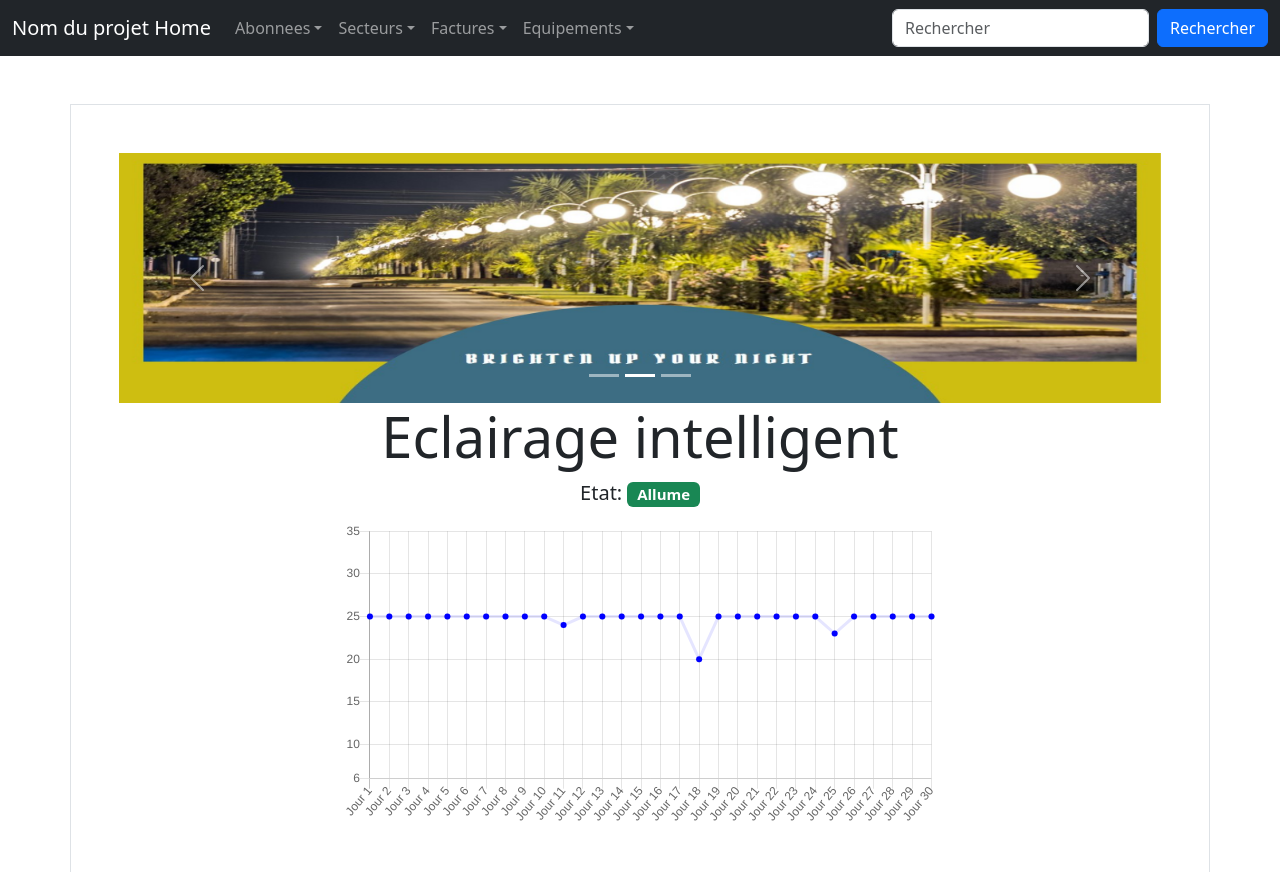
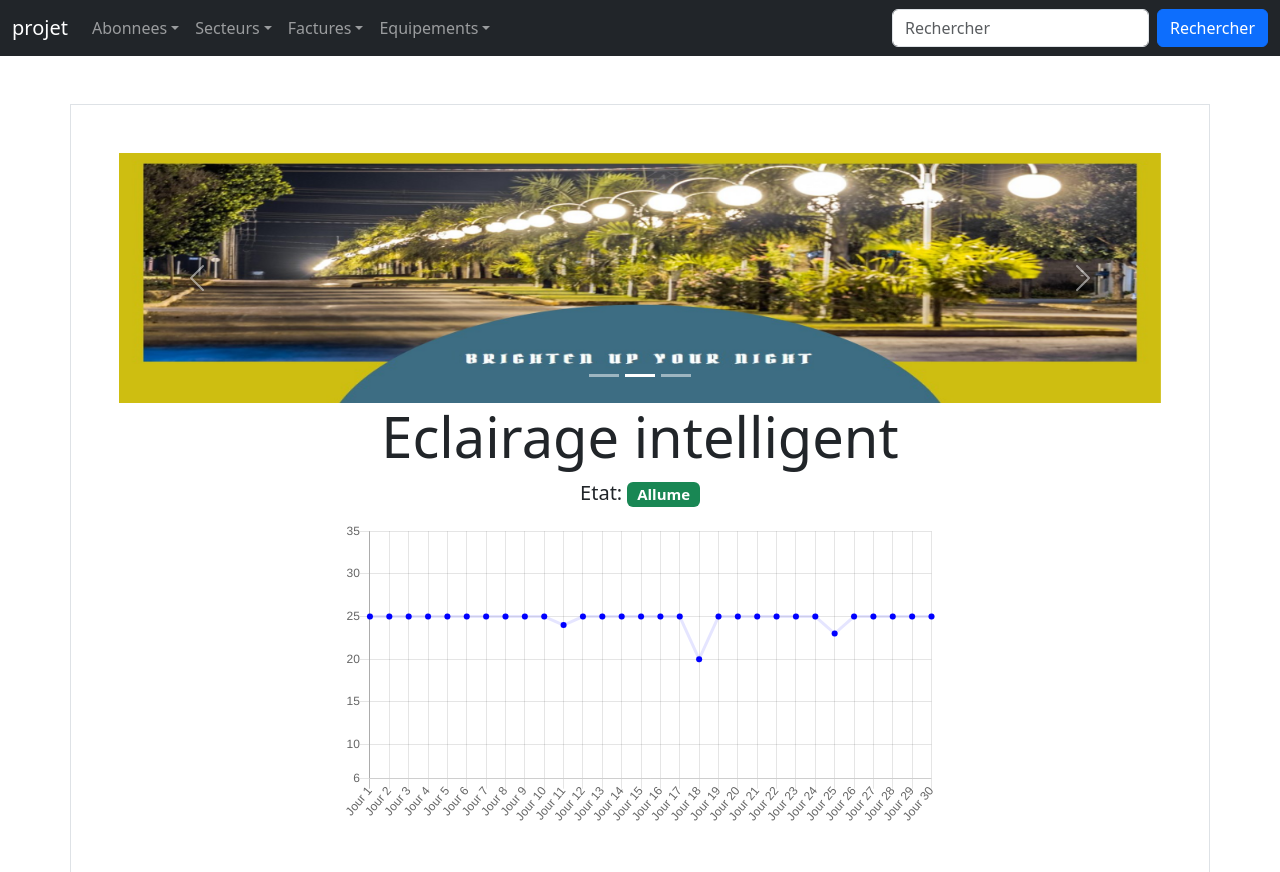
Before and after one commit to abderrahmanebenhalima/OuddaneExemple, a plain HTML site: page home.html in a window 1280 px wide. Shown: the top 872 px of the page. Drawn offline with nearby package versions, Linux system fonts and the light colour scheme.

Commit message:
Update home.html

```diff
--- a/home.html
+++ b/home.html
@@ -28,7 +28,7 @@
 <body>
 <nav class="navbar navbar-expand-sm navbar-dark bg-dark">
     <div class="container-fluid">
-        <a class="navbar-brand" href="javascript:void(0)">Nom du projet Home</a>
+        <a class="navbar-brand" href="javascript:void(0)">projet</a>
 
         <div class="collapse navbar-collapse" id="mynavbar">
             <ul class="navbar-nav me-auto">
```
